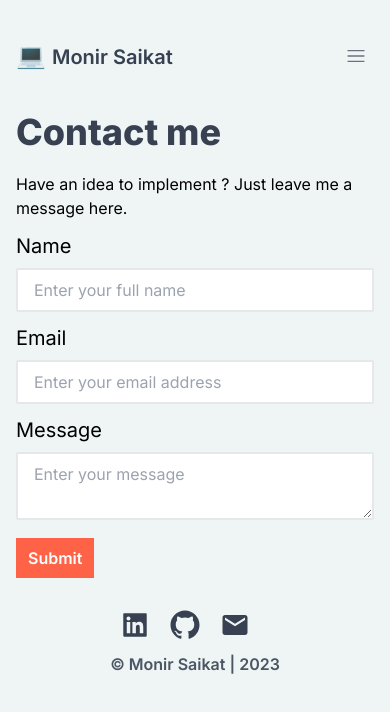
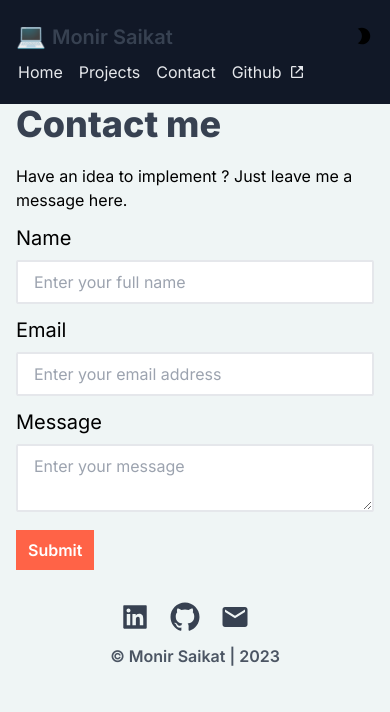
Before and after one commit to MonirSaikat/MonirSaikat, a Next.js app: page /contact in a window 390 px wide. Shown: the top 712 px of the page. Built offline with nearby package versions, Linux system fonts and the light colour scheme.

Commit message:
removed hamburger and added dark mode

```diff
--- a/components/Navbar.js
+++ b/components/Navbar.js
@@ -4,7 +4,7 @@ import { BiLinkExternal } from 'react-icons/bi';
 import { useRouter } from 'next/router';
 import classNames from 'classnames';
 import { activeLink } from 'utils/helpers';
-import { RxHamburgerMenu  } from 'react-icons/rx';
+import { MdModeNight } from 'react-icons/md';
 
 const links = [
   { label: 'Home', path: '/' },
@@ -14,14 +14,17 @@ const links = [
 
 export const Navbar = () => {
   const router = useRouter();
-  const classes = classNames('hover:text-secondary');
+  const classes = classNames('hover:text-secondary dark:text-gray-200',
+  {
+    'text-blue': activeLink(router)
+  }
+  );
 
   const renderLinks = links.map(link => {
     return(
       <li key={link.path} className='mx-2 md:my-0'>
         <Link
-          className={classes}
-          style={{ color: activeLink(router, link.path) ? 'tomato' : '#000' }}
+          className={`${classes} ${activeLink(router, link.path) ? 'text-orange-600' : 'text-secondary' }`}
           href={link.path}
         >
             {link.label}
@@ -31,19 +34,19 @@ export const Navbar = () => {
   });
 
   return(
-    <nav className='h-28 flex items-center'>
+    <nav className='py-5 flex items-center dark:bg-gray-900'>
       <div className="container flex flex-wrap justify-between mx-auto items-center">
         <Logo />
 
-        <button data-collapse-toggle="navbar-default" type="button" className="inline-flex items-center p-2 ml-3 text-xl text-gray-500 rounded-lg md:hidden hover:bg-gray-100 focus:outline-none focus:ring-2 focus:ring-gray-200 dark:text-gray-400 dark:hover:bg-gray-700 dark:focus:ring-gray-600" aria-controls="navbar-default" aria-label='Toggler' aria-expanded="false">
-          <RxHamburgerMenu />
+        <button className='text-xl'>
+          <MdModeNight />
         </button>
 
-        <div className='hidden w-full md:block md:w-auto z-20'>
-          <ul className='flex flex-col md:flex-row p-4'>
+        <div className='w-full md:block md:w-auto z-20'>
+          <ul className='flex mt-2 ml-[-6px] md:ml-0'>
             { renderLinks }
             <li className='mr-0 ml-2'>
-              <Link className='hover:text-secondary flex items-center' href="https://github.com/MonirSaikat" target='_blank'>
+              <Link className='hover:text-secondary dark:text-gray-200 flex items-center' href="https://github.com/MonirSaikat" target='_blank'>
                 <span className='mr-2'>Github</span>
                 <BiLinkExternal />
               </Link>
--- a/pages/_document.js
+++ b/pages/_document.js
@@ -2,7 +2,7 @@ import { Html, Head, Main, NextScript } from 'next/document';
 
 export default function Document() {
   return(
-    <Html lang='en'>
+    <Html lang='en' className='dark'>
       <Head />
       <body>
         <Main />
--- a/tailwind.config.js
+++ b/tailwind.config.js
@@ -1,5 +1,6 @@
 /** @type {import('tailwindcss').Config} */
 module.exports = {
+  darkMode: 'class',
   content: [
     "./app/**/*.{js,ts,jsx,tsx}",
     "./pages/**/*.{js,ts,jsx,tsx}",
```
